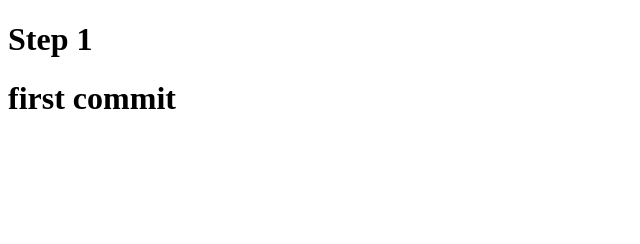
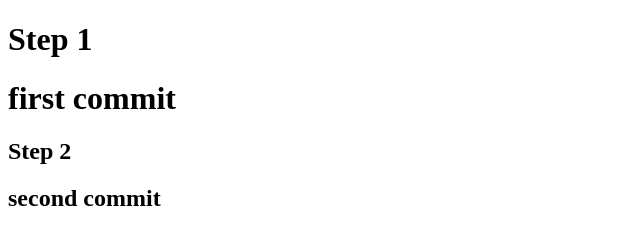
Before and after one commit to thetzinsoe/roll-dice-game, a plain HTML site: page gittest.html in a window 1280 px wide. Shown: the whole page, without its empty margins (0-640 px from the left). Drawn offline with Linux system fonts and the light colour scheme.

Commit message:
adding h2

```diff
--- a/gittest.html
+++ b/gittest.html
@@ -8,5 +8,8 @@
   <body>
     <h1>Step 1</h1>
     <h1>first commit</h1>
+
+    <h2>Step 2</h2>
+    <h2>second commit</h2>
   </body>
 </html>
```
